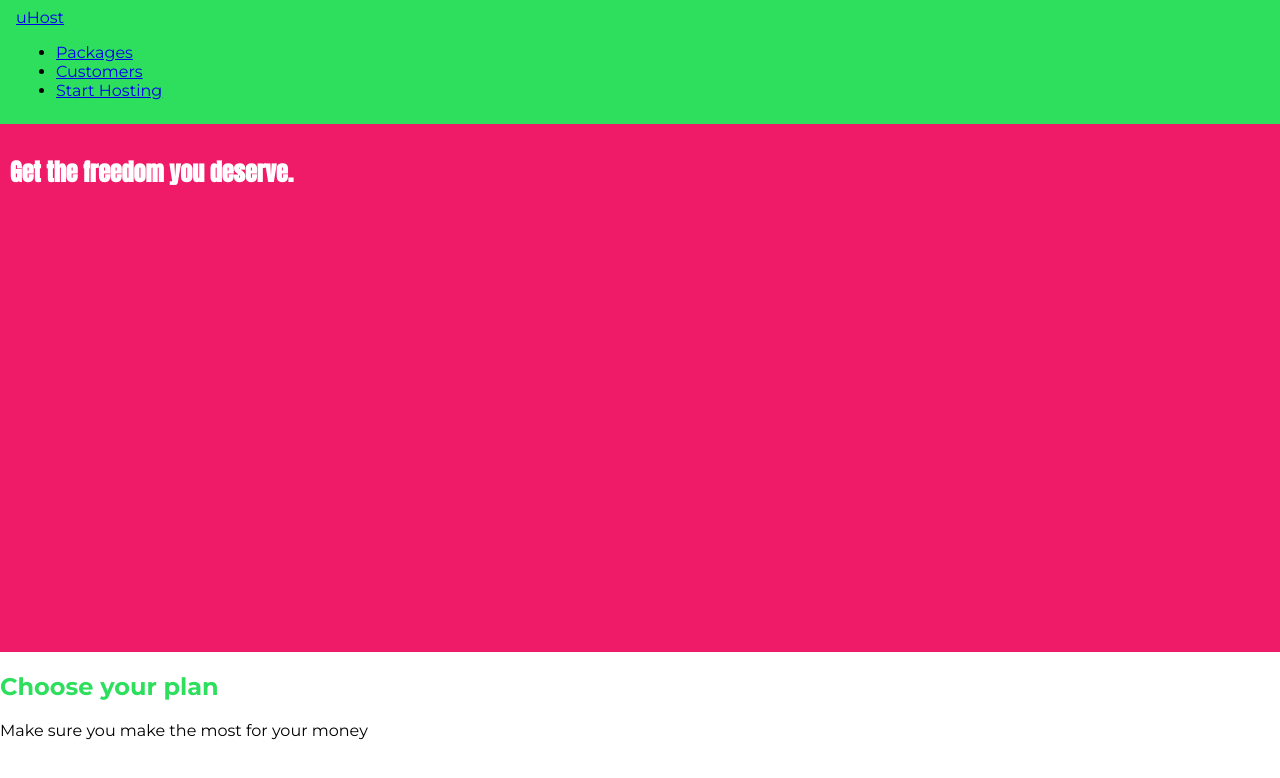
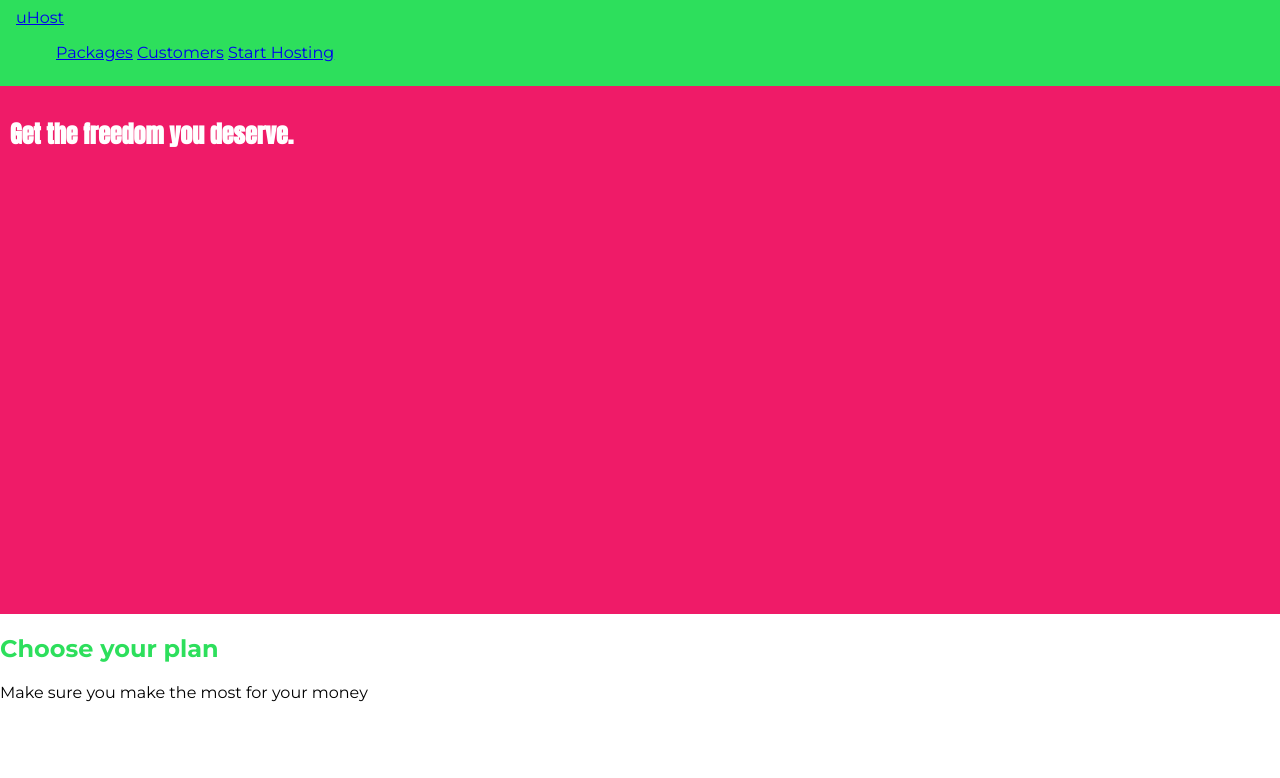
Before and after one commit to bimbram/css-tuts, a plain HTML site: page projects/module03/index.html in a window 1280 px wide. Drawn offline with Linux system fonts and the light colour scheme.

Commit message:
adding inline block style to li elements

```diff
--- a/projects/module03/index.html
+++ b/projects/module03/index.html
@@ -24,15 +24,15 @@
         uHost
       </a>
     </div>
-    <nav>
-      <ul>
-        <li>
+    <nav class="main-nav">
+      <ul class="main-nav__items">
+        <li class="main-nav__item">
           <a href="packages/index.html">Packages</a>
         </li>
-        <li>
+        <li class="main-nav__item">
           <a href="customers/index.html">Customers</a>
         </li>
-        <li>
+        <li class="main-nav__item">
           <a href="start-hosting/index.html">Start Hosting</a>
         </li>
       </ul>
--- a/projects/module03/main.css
+++ b/projects/module03/main.css
@@ -35,3 +35,7 @@ body {
   background: #2ddf5c;
   padding: 8px 16px;
 }
+
+.main-nav__item {
+  display: inline-block;
+}
```
